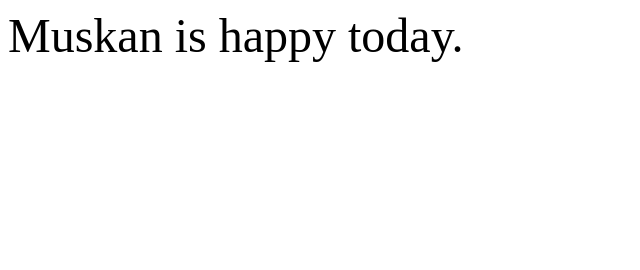
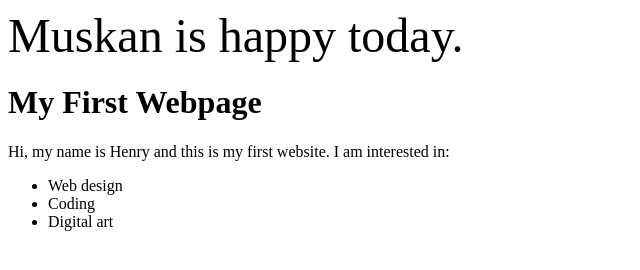
Before and after one commit to mr-sumitshukla/smiley-bro-1, a plain HTML site: page index.html in a window 1280 px wide. Shown: the whole page, without its empty margins (0-640 px from the left). Drawn offline with Linux system fonts and the light colour scheme.

Commit message:
Update index.html

```diff
--- a/index.html
+++ b/index.html
@@ -1 +1,19 @@
 <font size="40">Muskan is happy today.</font>
+
+<!DOCTYPE html>
+<html>
+    <head>
+        <title>My First Webpage</title>
+    </head>
+    <body>
+        <h1>My First Webpage</h1>
+	<p>
+            Hi, my name is Henry and this is my first website. I am interested in:
+        </p>
+	<ul>
+            <li>Web design</li>
+            <li>Coding</li>
+            <li>Digital art</li>
+	</ul>
+    </body>
+</html>
```
